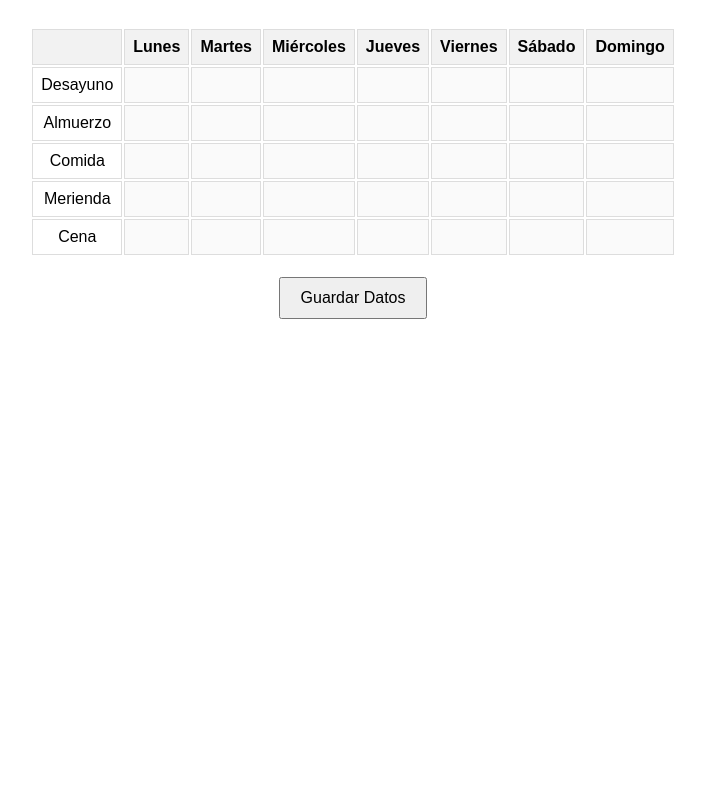
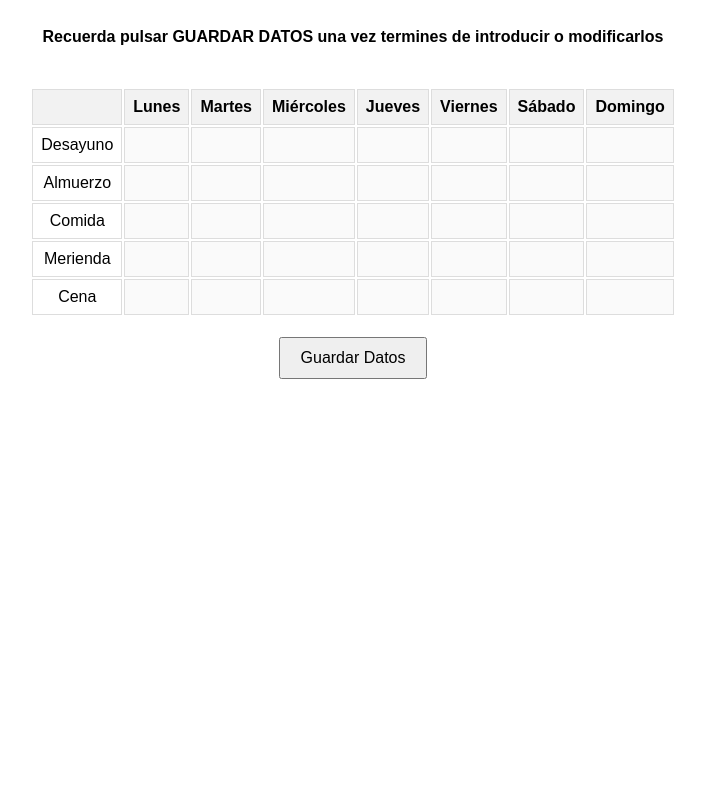
Before and after one commit to SrWilson89/Semanal, a plain HTML site: page index.html in a window 1280 px wide. Shown: the part 93-883 px from the top of the page, without its empty margins (67-772 px from the left). Drawn offline with Linux system fonts and the light colour scheme.

Commit message:
Terminado

```diff
--- a/index.html
+++ b/index.html
@@ -8,6 +8,7 @@
 </head>
 <body>
     <h1>Tabla de Datos Semanal</h1>
+    <h4>Recuerda pulsar GUARDAR DATOS una vez termines de introducir o modificarlos</h4>
     <table id="data-table">
         <thead>
             <tr>
```
